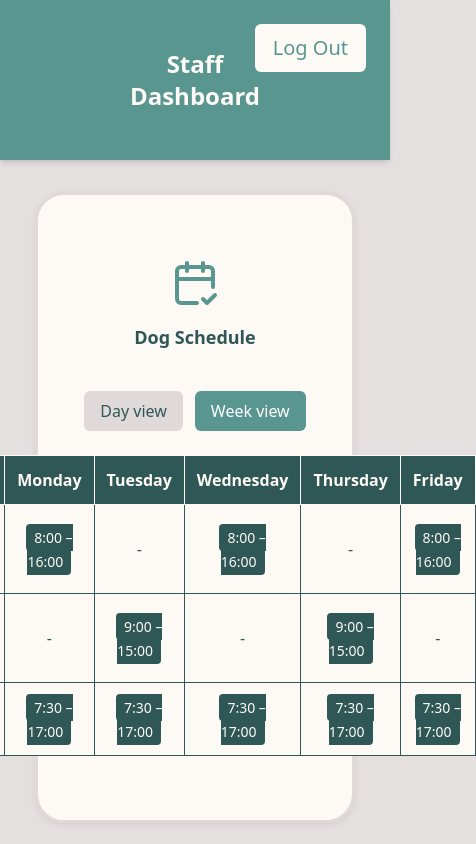
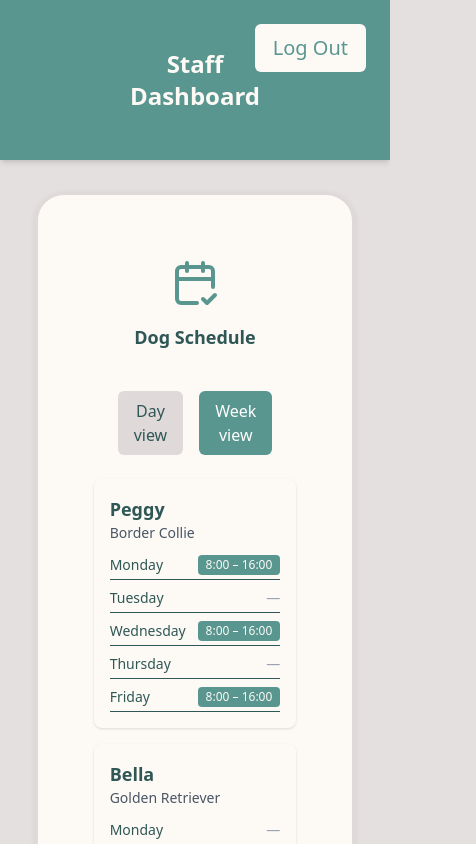
Before and after one commit to Emilyempa/exam-project-doggydaycare, a Next.js app in the folder frontend/: page /staff-dashboard in a window 390 px wide. Both pictures are taken after a click on the button "Week view". Shown: the top 844 px of the page, 476 px wide, since content can reach past the window. Built offline with nearby package versions, Linux system fonts and the light colour scheme.

Commit message:
Fix bug in day view and new design for week view with improved mobile responsiveness

```diff
--- a/frontend/src/components/staff/Dog-attendance.tsx
+++ b/frontend/src/components/staff/Dog-attendance.tsx
@@ -80,22 +80,23 @@ export default function DogAttendance() {
     <section className="flex flex-col items-center text-center">
       <Card title="Dog Schedule" icon={CalendarCheck2} className="card-lg">
         {/* View toggle */}
-        <div className="flex gap-3 m-6 justify-center">
+        <div className="flex gap-4 m-6 justify-center">
           <button
-            className={view === "day" ? "btn-primary" : "bg-secondary text-brand-secondary"}
+            className={view === "day" ? "button" : "bg-secondary text-brand-secondary"}
             onClick={() => setView("day")}
           >
             Day view
           </button>
           <button
-            className={view === "week" ? "btn-primary" : "bg-secondary text-brand-secondary"}
+            className={view === "week" ? "button" : "bg-secondary text-brand-secondary"}
             onClick={() => setView("week")}
           >
             Week view
           </button>
         </div>
 
-        {view === "day" ? (
+        {/* ===== Day View ===== */}
+        {view === "day" && (
           <>
             {/* Checked-in summary */}
             <div className="mb-4 p-3 bg-brand-secondary rounded-lg">
@@ -126,13 +127,9 @@ export default function DogAttendance() {
 
                     {/* OWNER INFO – ACCORDION */}
                     <div
-                      className={`
-                        overflow-hidden
-                        transition-all
-                        duration-300
-                        ease-in-out
-                        ${isOpen ? "max-h-96 mt-4 mt-10" : "max-h-0"}
-                      `}
+                      className={`overflow-hidden transition-all duration-300 ease-in-out ${
+                        isOpen ? "max-h-96 mt-8" : "max-h-0"
+                      }`}
                     >
                       <div className="rounded-2xl border bg-feature-secondary shadow-lg p-4 text-left">
                         <h3 className="font-semibold text-lg mb-2">
@@ -178,19 +175,23 @@ export default function DogAttendance() {
               })}
             </div>
           </>
-        ) : (
-          /* Week view */
-          <div className="overflow-x-auto">
+        )}
+
+        {/* ===== Week View ===== */}
+        {view === "week" && (
+          <>
+            {/* Desktop Table */}
+            <div className="hidden md:block overflow-x-auto">
               <table className="w-full border-collapse">
                 <thead>
                 <tr>
-                <th className="border p-3 bg-brand-secondary text-beige-light text-left">
+                  <th className="border p-3 bg-brand-secondary text-beige-light font-bold text-left">
                     Dog
                   </th>
                   {weekDays.map(day => (
                     <th
                       key={day}
-                    className="border p-3 bg-brand-secondary text-beige-light"
+                      className="border border-gray-300 p-3 bg-brand-secondary text-beige-light font-bold text-center"
                     >
                       {day}
                     </th>
@@ -199,27 +200,64 @@ export default function DogAttendance() {
                 </thead>
                 <tbody>
                 {dogs.map(dog => (
-                <tr key={dog.id}>
-                  <td className="border p-3 bg-feature-primary font-semibold">
+                  <tr key={dog.id} className="hover:bg-feature-secondary transition-colors">
+                    <td className="border border-secondary p-3 font-semibold text-left">
                       <div>{dog.name}</div>
                       <div className="text-sm text-gray-600">{dog.breed}</div>
                     </td>
-                  {weekDays.map(day => (
-                    <td key={day} className="border p-3 text-center bg-feature-primary">
-                      {dog.schedule.includes(day) ? (
-                        <span className="bg-brand-secondary text-beige-light px-2 py-1 rounded text-sm">
-                            {dog.startTime} – {dog.endTime}
-                          </span>
-                      ) : (
-                        "-"
-                      )}
+
+                    {weekDays.map(day => {
+                      const isScheduled = dog.schedule.includes(day);
+                      return (
+                        <td
+                          key={day}
+                          className={`border border-secondary p-3 text-center ${
+                            isScheduled
+                              ? "bg-brand-primary text-beige-light font-medium"
+                              : "text-gray-400"
+                          }`}
+                        >
+                          {isScheduled ? `${dog.startTime} – ${dog.endTime}` : "—"}
                         </td>
-                  ))}
+                      );
+                    })}
                   </tr>
                 ))}
                 </tbody>
               </table>
             </div>
+
+            {/* Mobile Week Cards */}
+            <div className="md:hidden space-y-4">
+              {dogs.map(dog => (
+                <div
+                  key={dog.id}
+                  className="bg-feature-primary rounded-lg shadow p-4 text-left"
+                >
+                  <h3 className="font-semibold text-lg">{dog.name}</h3>
+                  <p className="text-sm text-gray-600 mb-2">{dog.breed}</p>
+
+                  <ul className="space-y-1 text-sm">
+                    {weekDays.map(day => (
+                      <li
+                        key={day}
+                        className="flex justify-between border-b py-1"
+                      >
+                        <span className="font-medium">{day}</span>
+                        {dog.schedule.includes(day) ? (
+                          <span className="bg-brand-primary text-beige-light px-2 py-0.5 rounded text-xs">
+                            {dog.startTime} – {dog.endTime}
+                          </span>
+                        ) : (
+                          <span className="text-gray-400">—</span>
+                        )}
+                      </li>
+                    ))}
+                  </ul>
+                </div>
+              ))}
+            </div>
+          </>
         )}
       </Card>
     </section>
```
Lines whose indentation alone changed are shown as unchanged.
